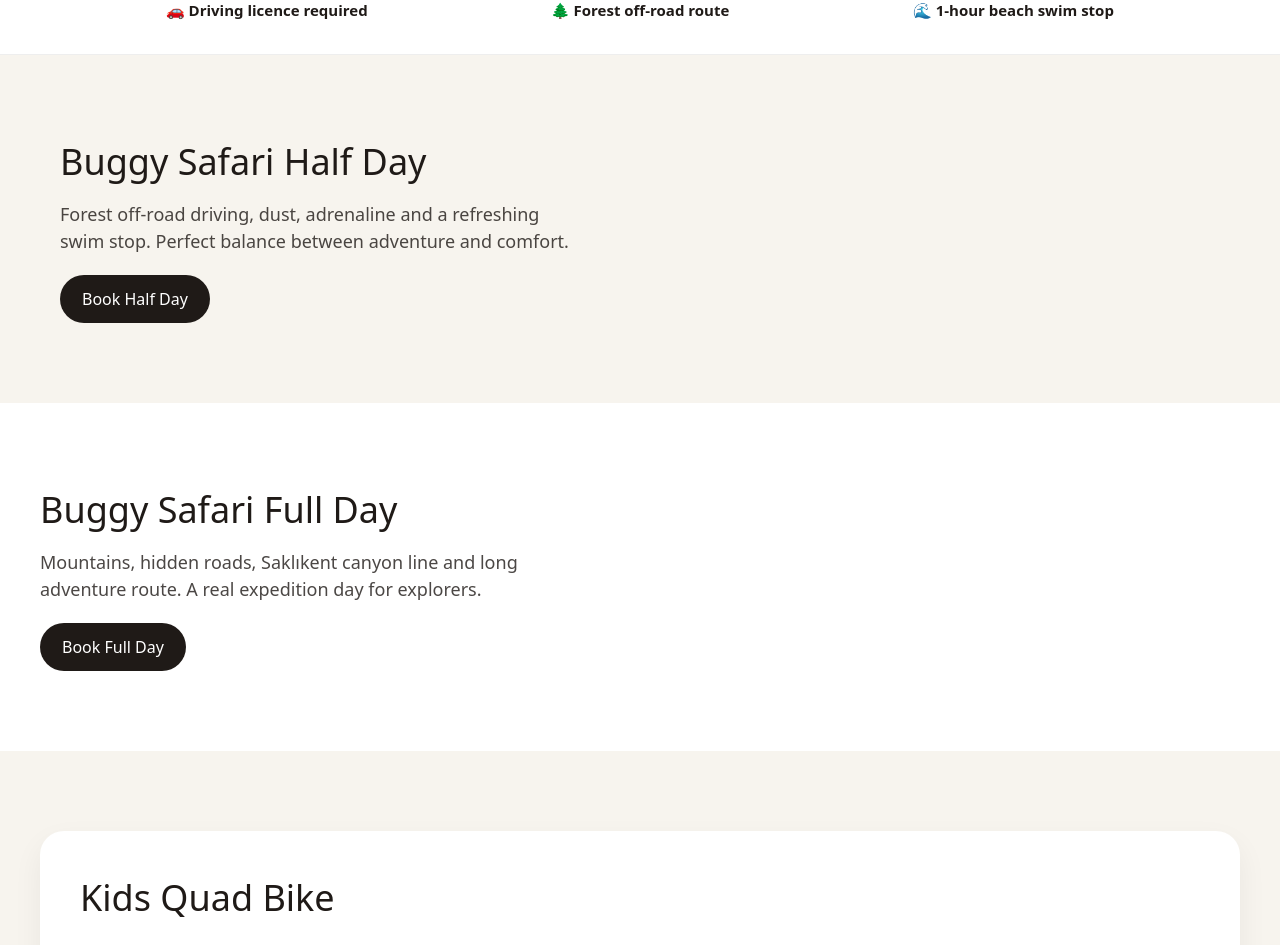
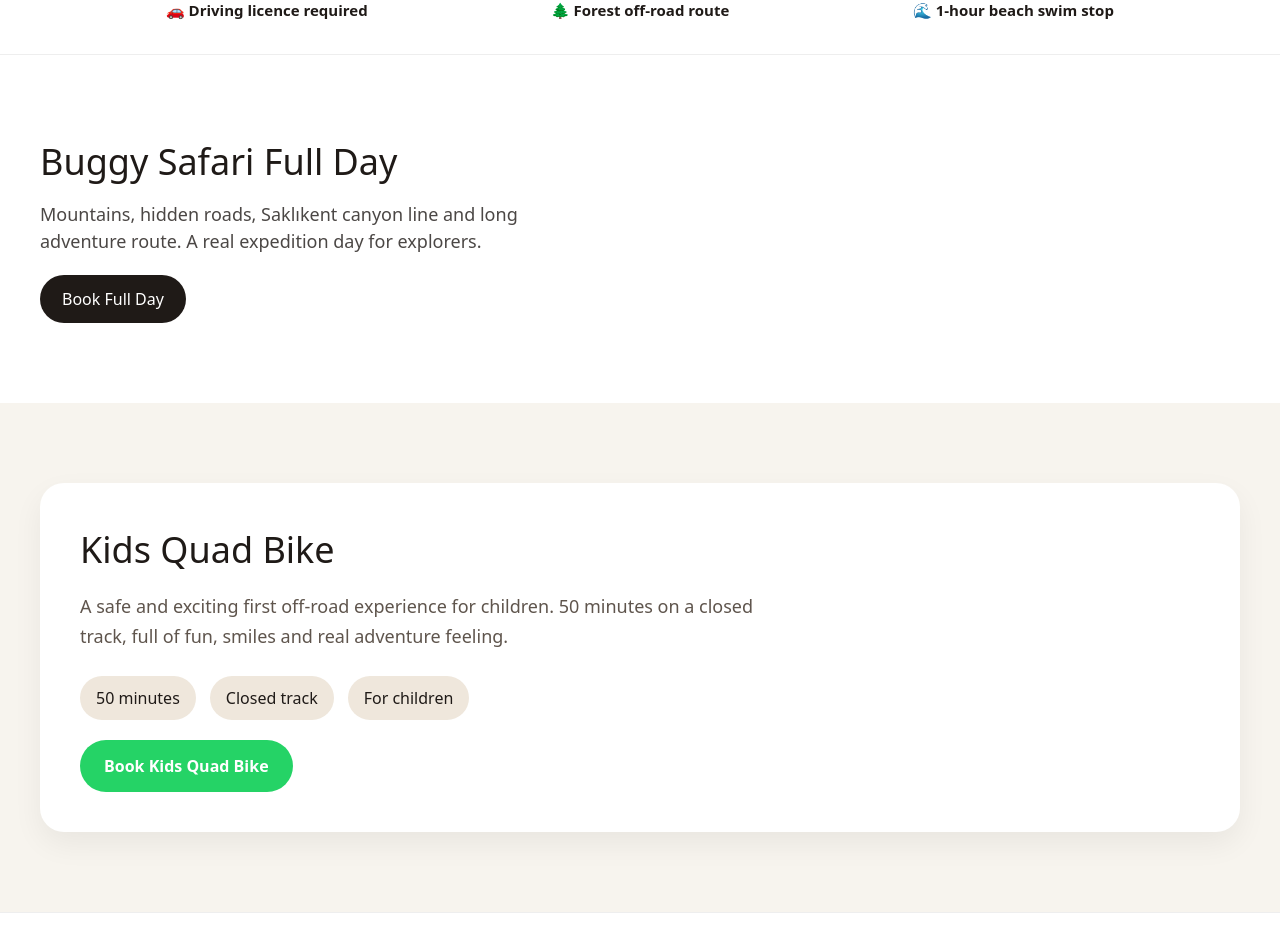
Before and after one commit to comendrive-a11y/comendrive-a11y, a Next.js app: page / in a window 1280 px wide. Shown: the part 833-1778 px from the top of the page. Built offline with nearby package versions, Linux system fonts and the light colour scheme.

Commit message:
Update page.tsx

```diff
--- a/app/page.tsx
+++ b/app/page.tsx
@@ -506,38 +506,7 @@ halfDayWhy6:
           <div style={{ flex: 1, minWidth: "220px" }}>🌊 {t.swim}</div>
         </div>
       </section>
-
-      <section
-        id="half-day"
-        style={{
-          maxWidth: "1200px",
-          margin: "0 auto",
-          padding: "80px 20px",
-        }}
-      >
-        <h2 style={{ fontSize: "36px", marginBottom: "12px" }}>{t.halfDayTitle}</h2>
-
-        <p style={{ maxWidth: "520px", fontSize: "18px", opacity: 0.8 }}>
-          {t.halfDayText}
-        </p>
-
-        <a
-          href="https://wa.me/905446358280?text=Hello%20I%20want%20to%20book%20Half%20Day%20Buggy%20Safari"
-          style={{
-            display: "inline-block",
-            marginTop: "20px",
-            background: "#1f1a17",
-            color: "#fff",
-            padding: "12px 22px",
-            borderRadius: "999px",
-            textDecoration: "none",
-          }}
-        >
-          {t.bookHalf}
-        </a>
-      </section>
-
-      <section
+  <section
         id="full-day"
         style={{
           background: "#fff",
```
